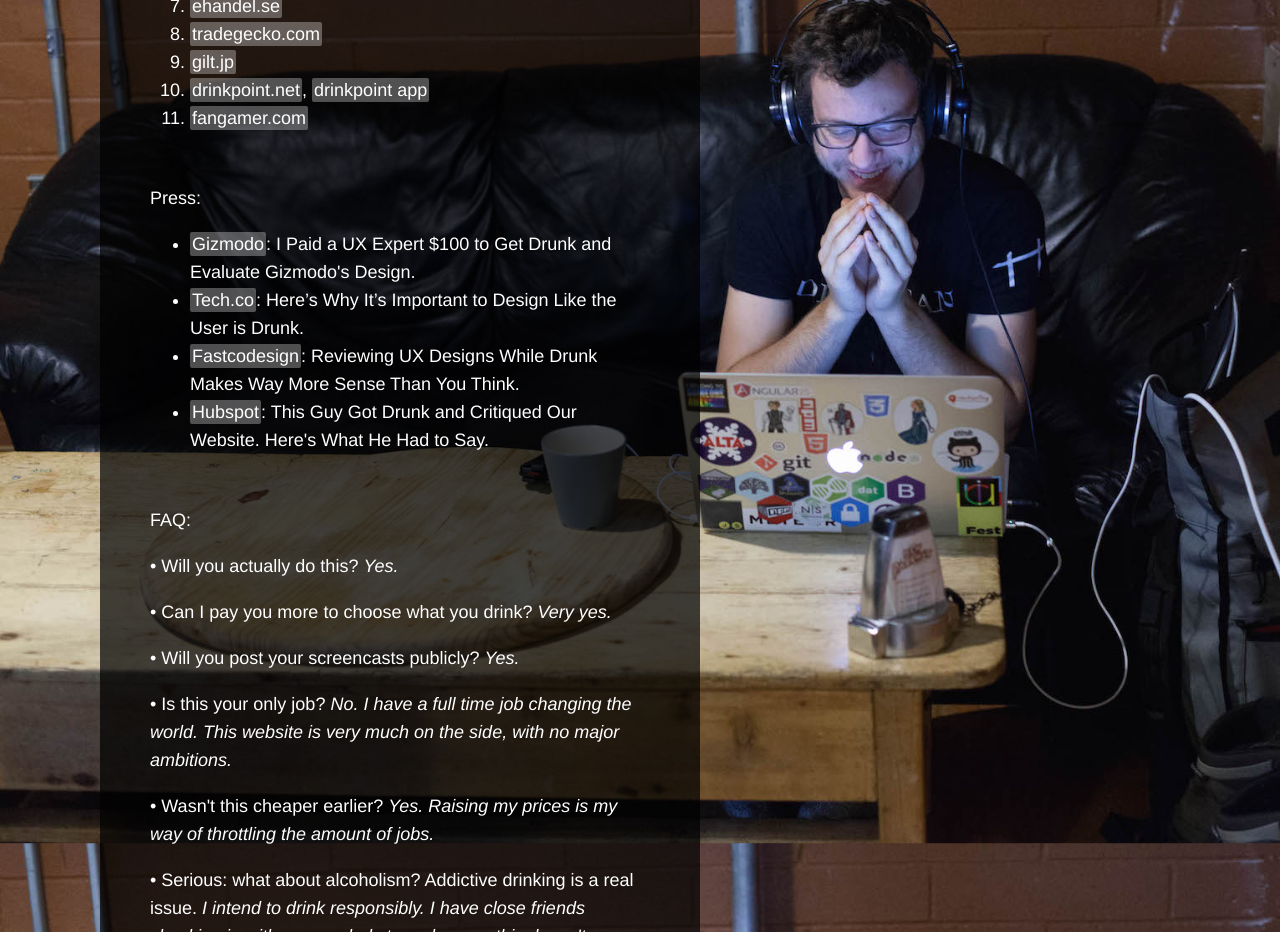
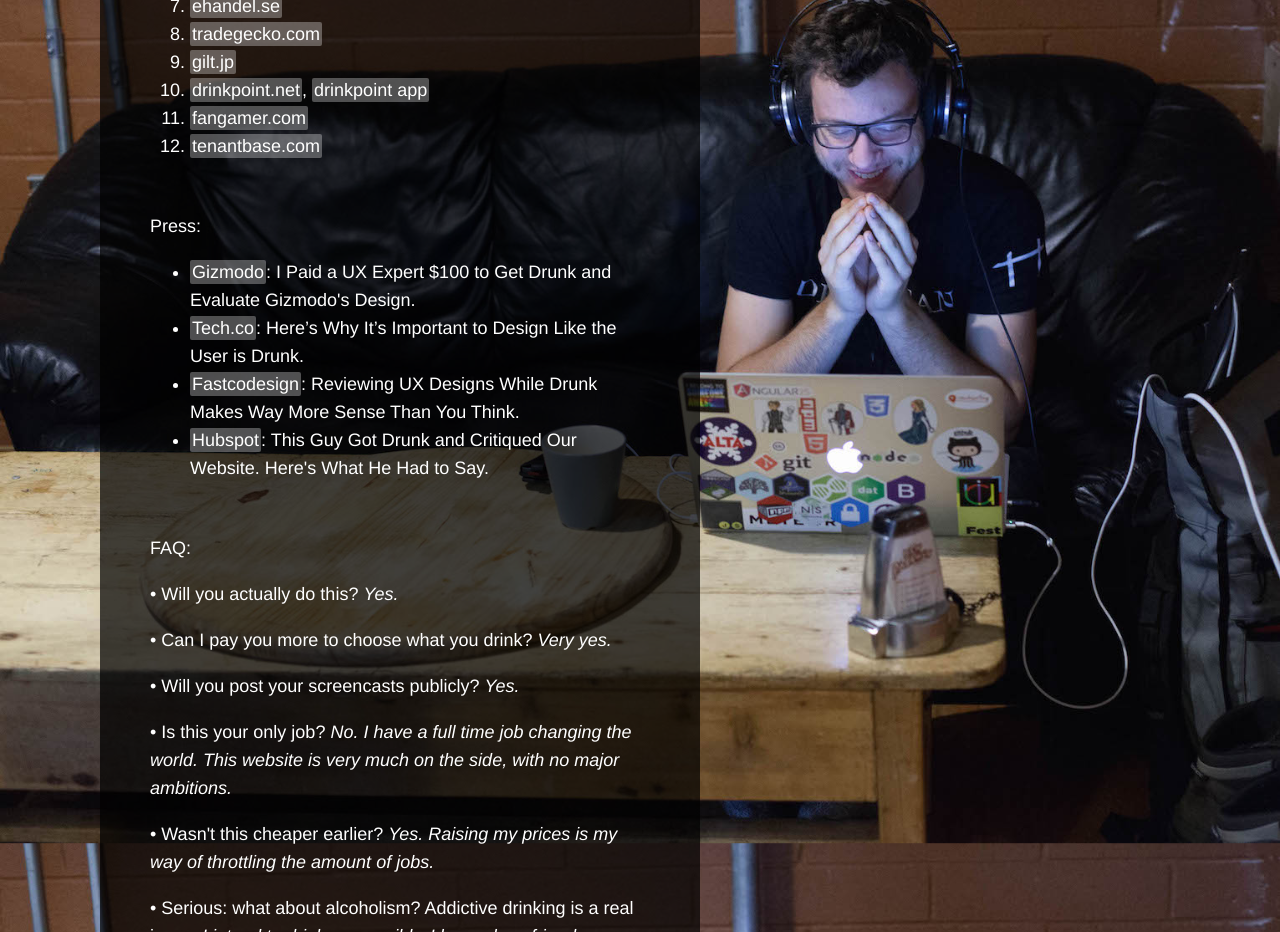
Before and after one commit to RichardLitt/the-user-is-drunk, a plain HTML site: page _site/index.html in a window 1280 px wide. Shown: the part 1180-2112 px from the top of the page. Drawn offline with Linux system fonts and the light colour scheme.

Commit message:
Tenantbase.com

```diff
--- a/_site/index.html
+++ b/_site/index.html
@@ -65,6 +65,7 @@
         <li><a href="https://www.screenmailer.com/v/5QmBaUoSP9CpT8A">gilt.jp</a></li>
         <li><a href="https://www.screenmailer.com/v/al9ZBC49ew036vU">drinkpoint.net</a>, <a href="https://www.youtube.com/watch?v=DG3D-Iaoz5c">drinkpoint app</a></li>
         <li><a href="https://www.screenmailer.com/v/iDuabWFxE6YZrvg">fangamer.com</a></li>
+        <li><a href="https://www.screenmailer.com/v/ReYakaS3qo94OB8">tenantbase.com</a></li>
       </ol><br />
       <p>Press:</p>
       <ul>
```
Also changed, not shown: index.html (+1 -0 lines).
